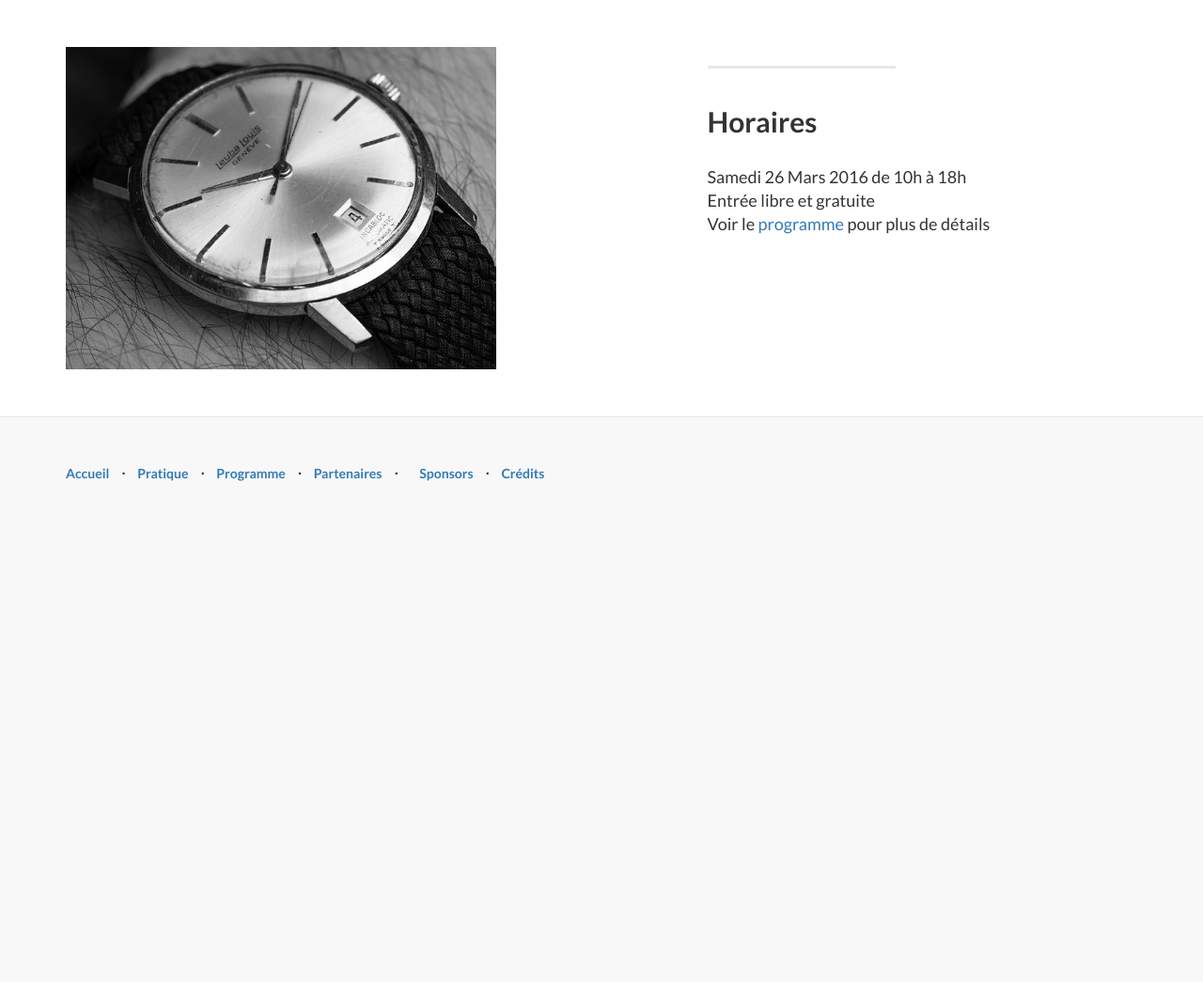
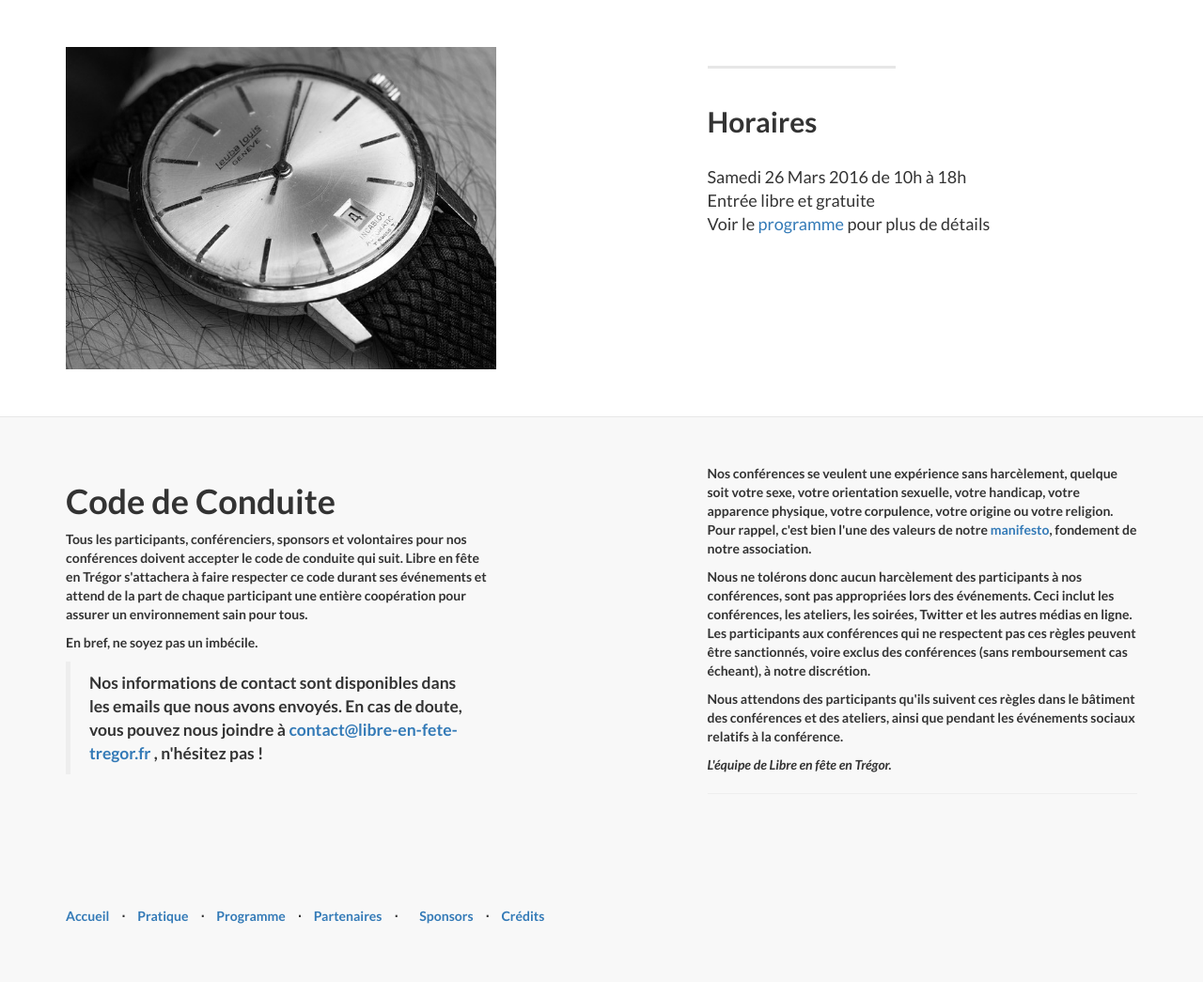
Before and after one commit to FablabLannion/Libre-en-fete-tregor, a PHP site: page /pratique in a window 1280 px wide. Shown: the part 456-1501 px from the top of the page at 94% size. Before the commit the page ends 968 px from the top, so only its background shows below. Run offline with PHP 8.4, Linux system fonts and the light colour scheme.

Commit message:
ajout charte de conduite (pour Mozilla)

```diff
--- a/www/views/pratique.php
+++ b/www/views/pratique.php
@@ -55,3 +55,39 @@
 
     </div>
     <!-- /.content-section-b -->
+
+
+      <div class="content-section-a">
+
+        <div class="container">
+            <div class="row">
+                <div class="col-lg-5 col-sm-6">
+                  <h1>Code de Conduite</h1>
+
+        <p>Tous les participants, conférenciers, sponsors et volontaires pour nos
+conférences doivent accepter le code de conduite qui suit. Libre en fête en Trégor
+s&#39;attachera à faire respecter ce code durant ses événements et attend de la
+part de chaque participant une entière coopération pour assurer un
+environnement sain pour tous.</p>
+
+<p><strong>En bref, ne soyez pas un imbécile.</strong></p>
+
+<blockquote>
+<p>Nos informations de contact sont disponibles dans les emails que nous avons
+envoyés. En cas de doute, vous pouvez nous joindre à
+<a href="mailto:contact@libre-en-fete-tregor.fr ">contact@libre-en-fete-tregor.fr </a>, n&#39;hésitez pas !</p>
+</blockquote>
+                </div>
+                <div class="col-lg-5 col-lg-offset-2 col-sm-6">
+                  <p>Nos conférences se veulent une expérience sans harcèlement, quelque soit votre sexe, votre orientation sexuelle, votre handicap, votre apparence physique, votre corpulence, votre origine ou votre religion. Pour rappel, c&#39;est bien l&#39;une des valeurs de notre <a href="/">manifesto</a>, fondement de notre association.</p>
+                  <p>Nous ne tolérons donc aucun harcèlement des participants à nos conférences, sont pas appropriées lors des événements. Ceci inclut les conférences, les ateliers, les soirées, Twitter et les autres médias en ligne. Les participants aux conférences qui ne respectent pas ces règles peuvent être sanctionnés, voire exclus des conférences (sans remboursement cas écheant), à notre discrétion.</p>
+                  <p>Nous attendons des participants qu&#39;ils suivent ces règles dans le bâtiment des conférences et des ateliers, ainsi que pendant les événements sociaux relatifs à la conférence.</p>
+                  <p><em>L&#39;équipe de Libre en fête en Trégor.</em></p>
+                  <hr>
+                </div>
+            </div>
+
+        </div>
+        <!-- /.container -->
+    </div>
+    <!-- /.content-section-a -->
```
